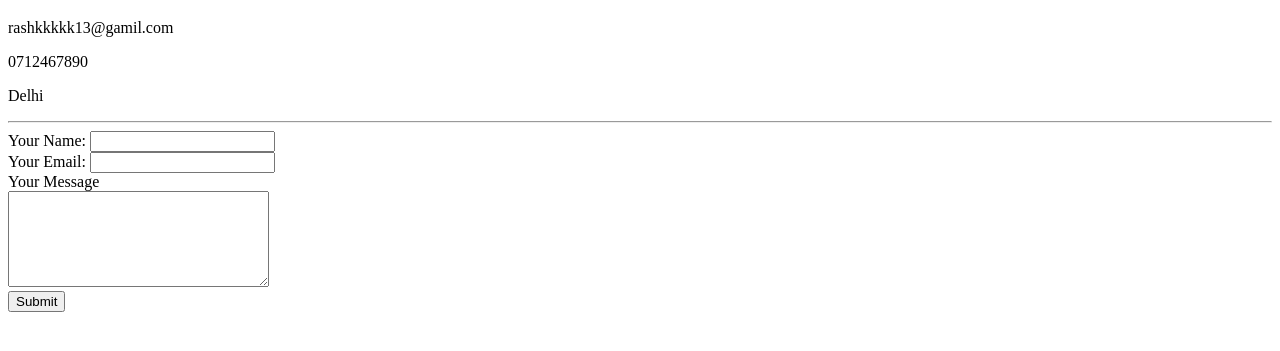
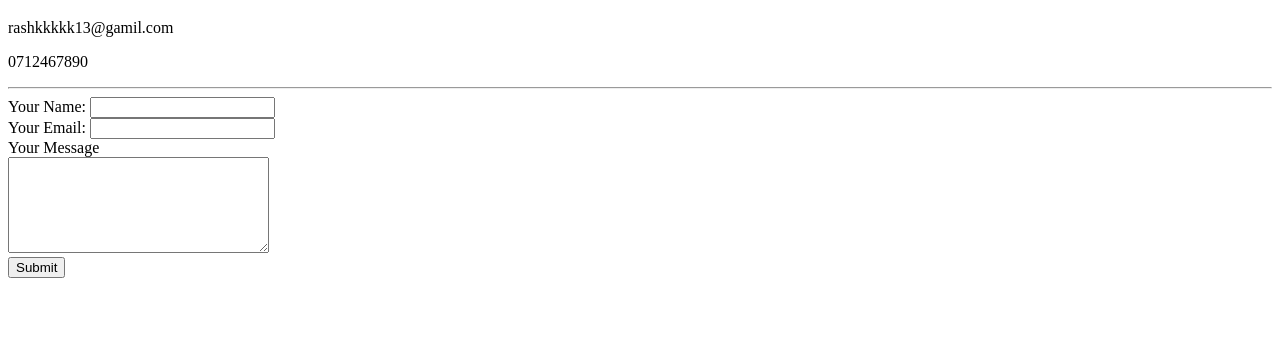
Before and after one commit to Rashmi-13/New-Website, a plain HTML site: page Contact.html in a window 1280 px wide. Shown: the part 61-412 px from the top of the page. Drawn offline with Linux system fonts and the light colour scheme.

Commit message:
Update Contact.html

```diff
--- a/Contact.html
+++ b/Contact.html
@@ -8,8 +8,7 @@
     <h1>My Contact details</h1>
     <p>rashkkkkk13@gamil.com</p>
     <p>0712467890</p>
-    <p>Delhi</p>
-    <hr>
+      <hr>
     <form class="" action="index.html" method="post">
 
       <label>Your Name:</label>
```
